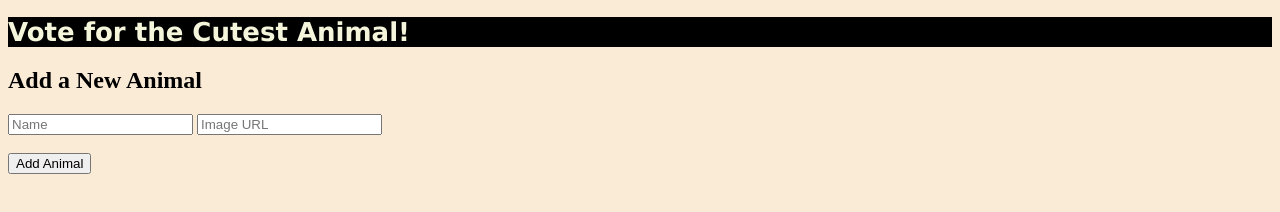
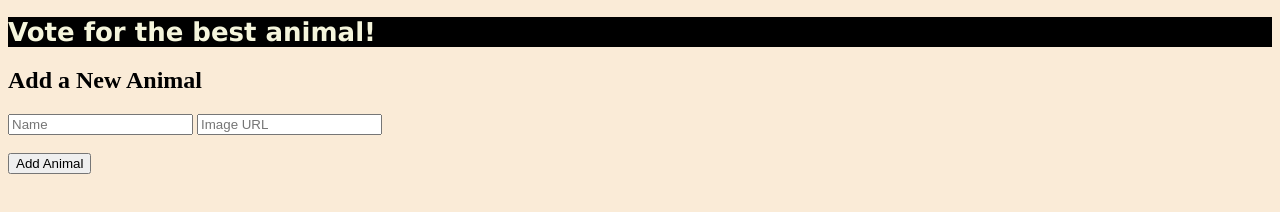
Before and after one commit to vLeyian/week--two-code-challenge, a plain HTML site: page code-challenge/index.html in a window 1280 px wide. Drawn offline with Linux system fonts and the light colour scheme; no server answers.

Commit message:
completed task

```diff
--- a/code-challenge/index.html
+++ b/code-challenge/index.html
@@ -8,7 +8,7 @@
 </head>
 <body>
    <header>
-    <h1>Vote for the Cutest Animal!</h1>
+    <h1>Vote for the best animal!</h1>
    </header>
    <!--div#character-list is where the names will be displayed.-->
     <div id="character-list"></div>
```
